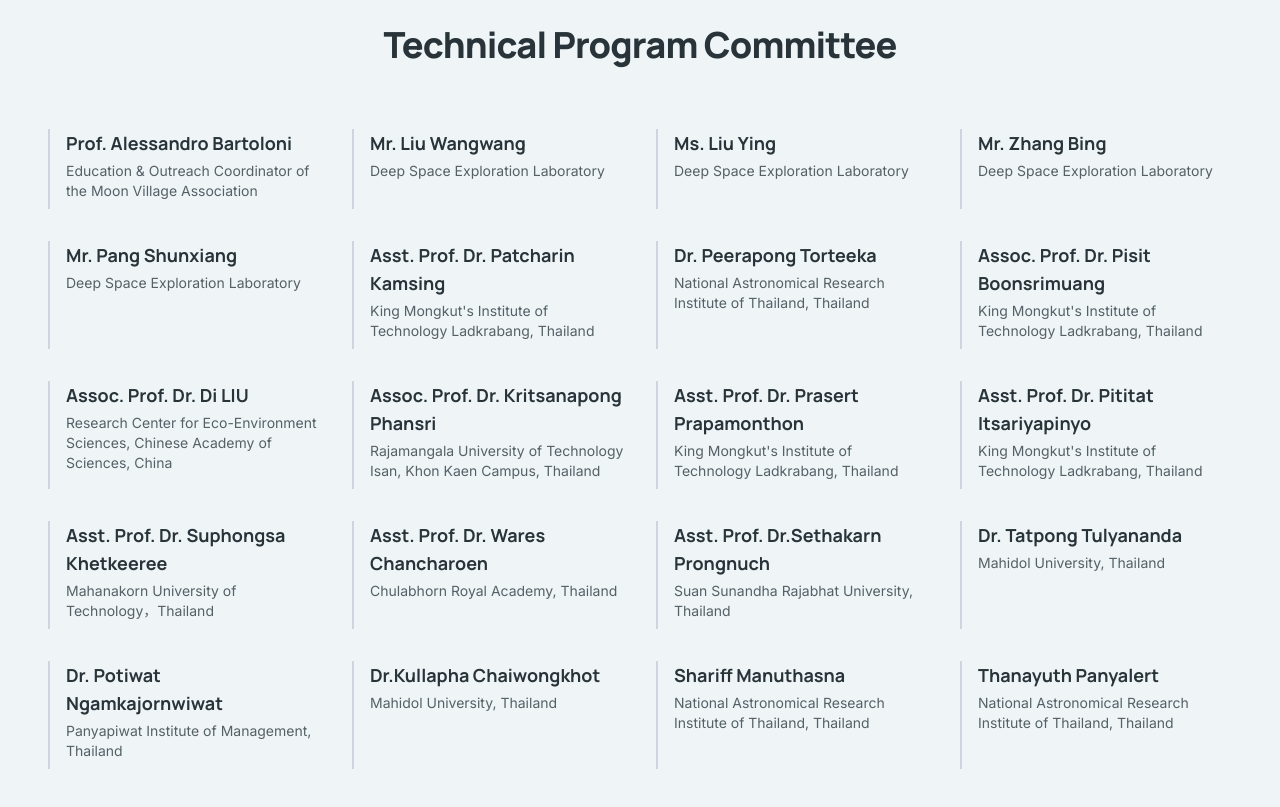
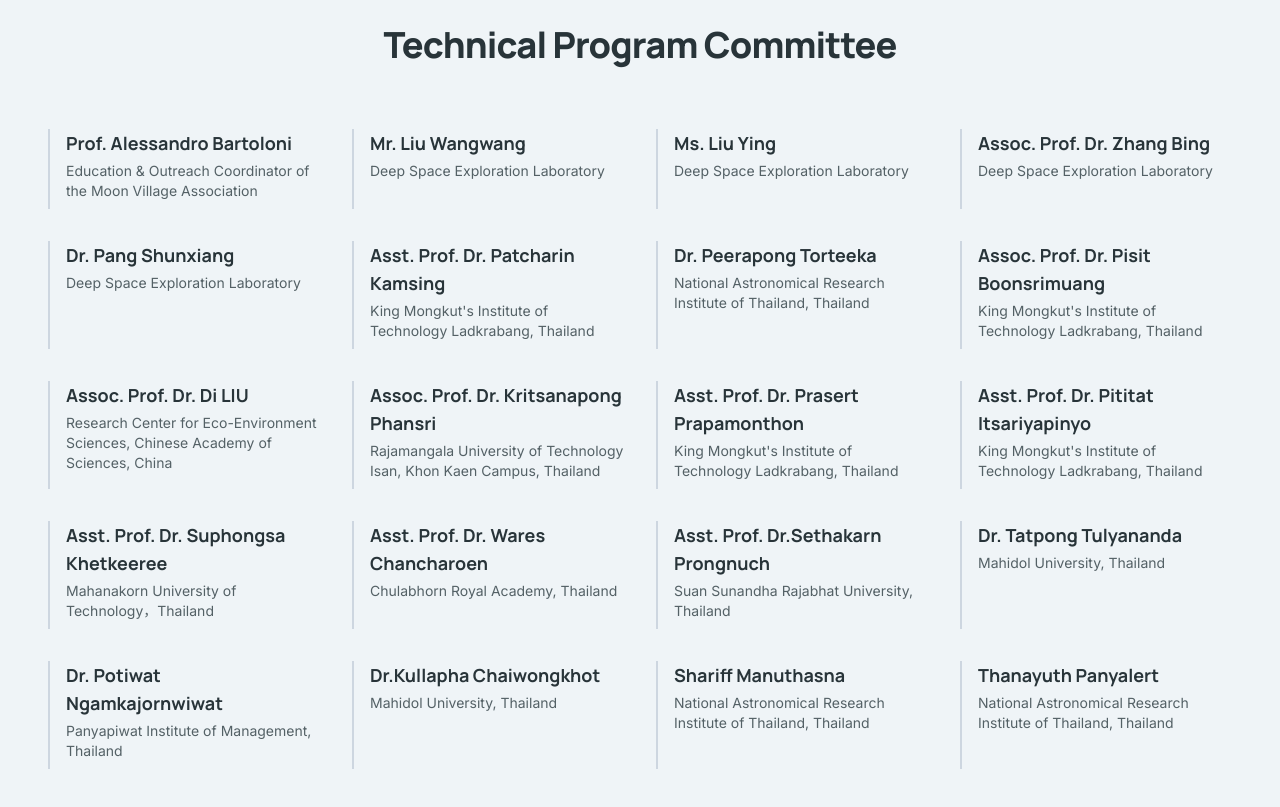
Before and after one commit to ascomlab/apase-web, a Next.js app: page /committee in a window 1280 px wide. Shown: the part 1940-2747 px from the top of the page. Built offline with nearby package versions, Linux system fonts and the light colour scheme.

Commit message:
Update page.tsx

```diff
--- a/app/committee/page.tsx
+++ b/app/committee/page.tsx
@@ -111,12 +111,12 @@
     badge: null,
   },
   {
-    name: "Mr. Zhang Bing",
+    name: "Assoc. Prof. Dr. Zhang Bing",
     description: "Deep Space Exploration Laboratory",
     badge: null,
   },
   {
-    name: "Mr. Pang Shunxiang",
+    name: "Dr. Pang Shunxiang",
     description: "Deep Space Exploration Laboratory",
     badge: null,
   },
```
